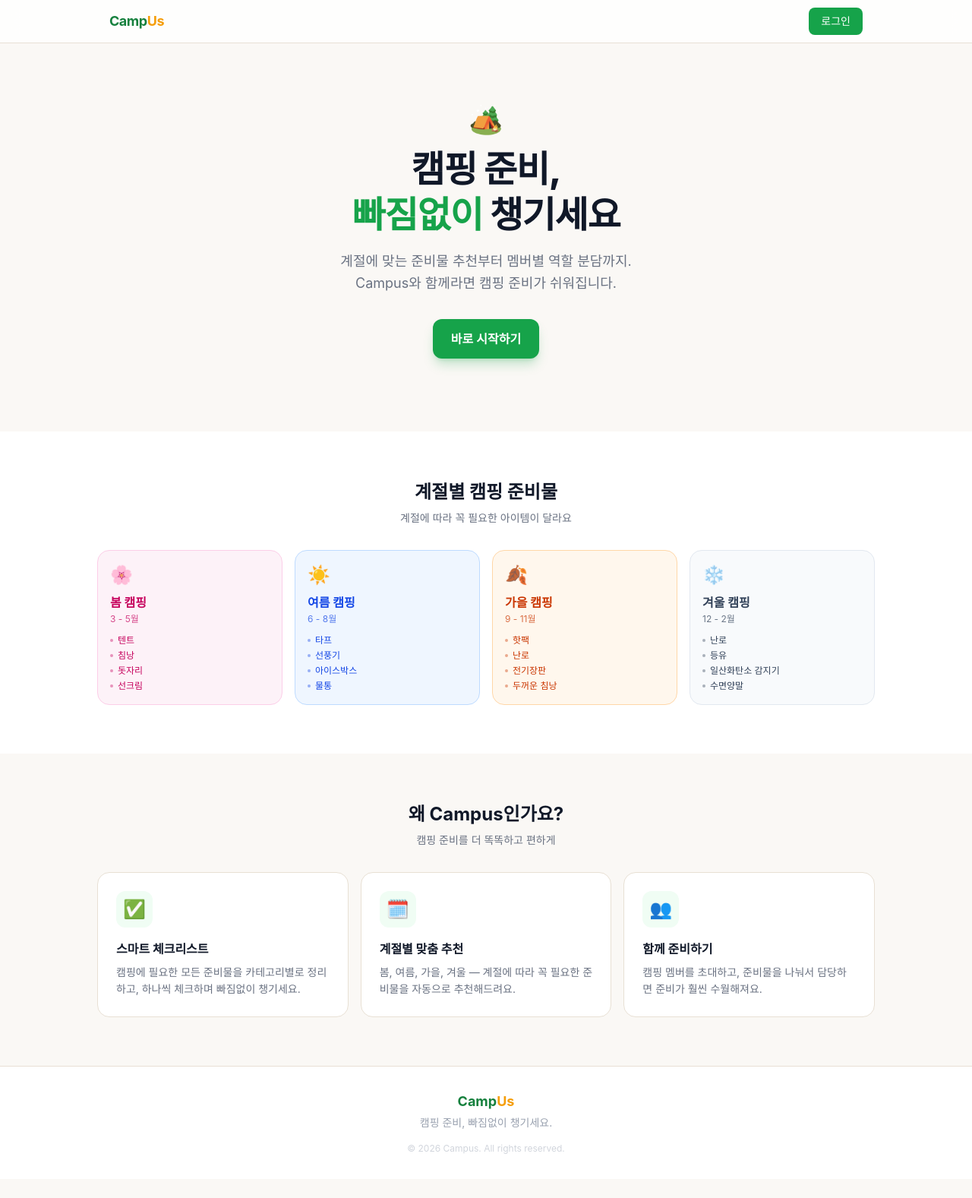
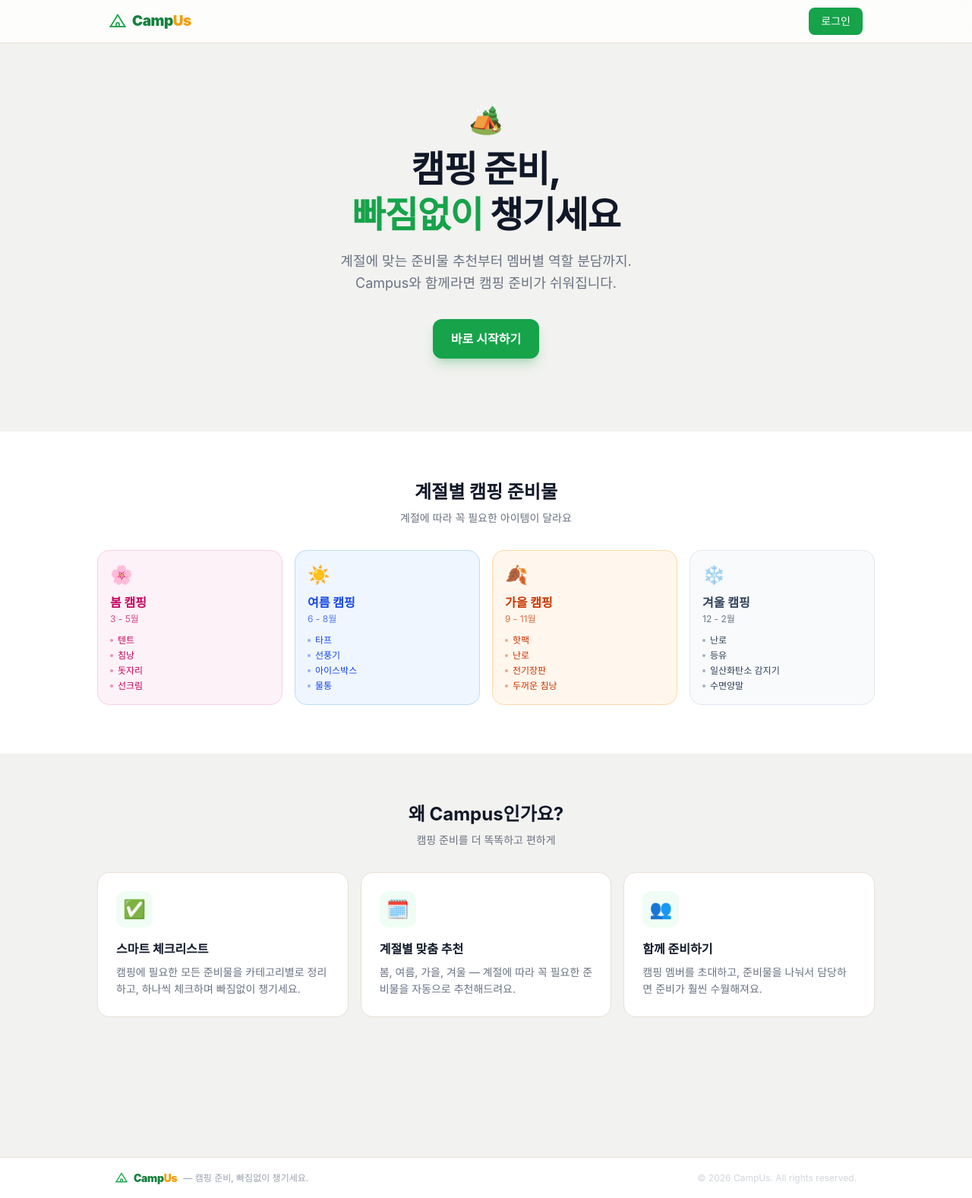
Before and after one commit to yangz0z/campus, a Next.js app in the folder apps/web/: page / in a window 1280 px wide. Shown: the whole page at 76% size. Before the commit the page ends 1552 px from the top, so only its background shows below. Built offline with nearby package versions, Linux system fonts and the light colour scheme; no server answers; a web font is replaced by a local one.

Commit message:
feat: 내 캠프 조회 기능 구현

```diff
--- a/apps/web/src/app/globals.css
+++ b/apps/web/src/app/globals.css
@@ -37,8 +37,36 @@
     'Segoe UI Emoji', 'Segoe UI Symbol', sans-serif;
 }
 
+@keyframes fade-in-up {
+  from {
+    opacity: 0;
+    transform: translateY(20px);
+  }
+  to {
+    opacity: 1;
+    transform: translateY(0);
+  }
+}
+
+@keyframes shimmer {
+  from { background-position: -400px 0; }
+  to { background-position: 400px 0; }
+}
+
 @layer base {
   body {
-    @apply bg-earth-50 text-gray-800 antialiased;
+    background-color: #F2F2F0;
+    @apply text-gray-800 antialiased;
   }
 }
+
+@layer utilities {
+  .animate-fade-in-up {
+    animation: fade-in-up 0.45s ease-out both;
+  }
+  .animate-shimmer {
+    background: linear-gradient(90deg, #f0ece6 25%, #e8e0d4 50%, #f0ece6 75%);
+    background-size: 400px 100%;
+    animation: shimmer 1.4s infinite;
+  }
+}
--- a/apps/web/src/components/layout/Footer.tsx
+++ b/apps/web/src/components/layout/Footer.tsx
@@ -1,17 +1,42 @@
 export default function Footer() {
   return (
-    <footer className="border-t border-earth-200 bg-white">
-      <div className="mx-auto max-w-screen-lg px-4 py-8 text-center">
-        <p className="text-lg font-bold">
-          <span className="text-primary-700">Camp</span>
-          <span className="text-warm-500">Us</span>
+    <footer className="site-footer border-t border-earth-200 bg-white mt-30">
+      <div className="site-footer-inner mx-auto flex max-w-screen-lg items-center justify-between px-6 py-4">
+
+        {/* 로고 */}
+        <div className="site-footer-logo flex items-center gap-2">
+          <svg
+            width="16" height="15" viewBox="0 0 22 20" fill="none"
+            className="site-footer-logo-icon text-primary-600"
+            aria-hidden="true"
+          >
+            <path
+              d="M11 1.5L20.5 17H1.5L11 1.5Z"
+              stroke="currentColor" strokeWidth="1.7" strokeLinejoin="round"
+            />
+            <path
+              d="M9 17v-3.2a2 2 0 014 0V17"
+              stroke="currentColor" strokeWidth="1.7" strokeLinecap="round" strokeLinejoin="round"
+            />
+            <line
+              x1="1" y1="17" x2="21" y2="17"
+              stroke="currentColor" strokeWidth="1.7" strokeLinecap="round"
+            />
+          </svg>
+          <span className="site-footer-logo-wordmark text-[14px] font-black tracking-tight">
+            <span className="site-footer-logo-camp text-primary-700">Camp</span>
+            <span className="site-footer-logo-us text-warm-500">Us</span>
+          </span>
+          <span className="site-footer-tagline hidden text-[12px] text-gray-400 sm:inline">
+            — 캠핑 준비, 빠짐없이 챙기세요.
+          </span>
+        </div>
+
+        {/* 카피라이트 */}
+        <p className="site-footer-copyright text-[12px] text-gray-300">
+          © {new Date().getFullYear()} CampUs. All rights reserved.
         </p>
-        <p className="mt-1 text-sm text-gray-400">
-          캠핑 준비, 빠짐없이 챙기세요.
-        </p>
-        <p className="mt-4 text-xs text-gray-300">
-          © {new Date().getFullYear()} Campus. All rights reserved.
-        </p>
+
       </div>
     </footer>
   );
--- a/apps/web/src/components/layout/Header.tsx
+++ b/apps/web/src/components/layout/Header.tsx
@@ -7,11 +7,33 @@ export default function Header() {
   const { isSignedIn } = useAuth();
 
   return (
-    <header className="sticky top-0 z-50 border-b border-earth-200 bg-white/80 backdrop-blur-md">
+    <header className="site-header sticky top-0 z-50 overflow-hidden border-b border-earth-200 bg-white/80 backdrop-blur-md">
       <div className="mx-auto flex h-14 max-w-screen-lg items-center justify-between px-4">
-        <a href="/" className="text-lg font-bold tracking-tight">
-          <span className="text-primary-700">Camp</span>
-          <span className="text-warm-500">Us</span>
+        <a href="/" className="site-logo flex items-center gap-2">
+          {/* 텐트 아이콘 */}
+          <svg
+            width="22" height="20" viewBox="0 0 22 20" fill="none"
+            className="site-logo-icon text-primary-600"
+            aria-hidden="true"
+          >
+            <path
+              d="M11 1.5L20.5 17H1.5L11 1.5Z"
+              stroke="currentColor" strokeWidth="1.7" strokeLinejoin="round"
+            />
+            <path
+              d="M9 17v-3.2a2 2 0 014 0V17"
+              stroke="currentColor" strokeWidth="1.7" strokeLinecap="round" strokeLinejoin="round"
+            />
+            <line
+              x1="1" y1="17" x2="21" y2="17"
+              stroke="currentColor" strokeWidth="1.7" strokeLinecap="round"
+            />
+          </svg>
+          {/* 워드마크 */}
+          <span className="site-logo-wordmark text-[19px] font-black tracking-tight">
+            <span className="site-logo-camp text-primary-700">Camp</span>
+            <span className="site-logo-us text-warm-500">Us</span>
+          </span>
         </a>
 
         <nav>
```
Also changed, not shown: apps/web/src/app/mypage/page.tsx (+155 -9 lines), 1 other file (tests, documents, lock files or other folders).
